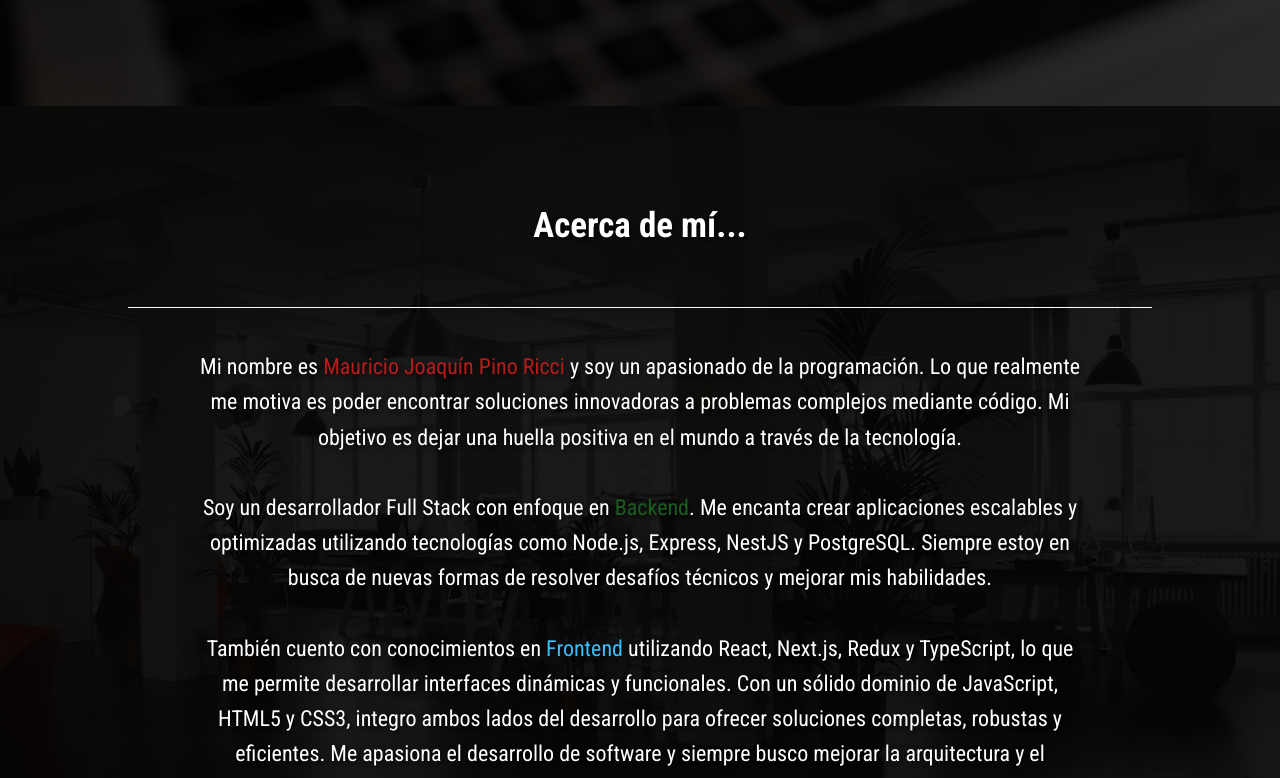
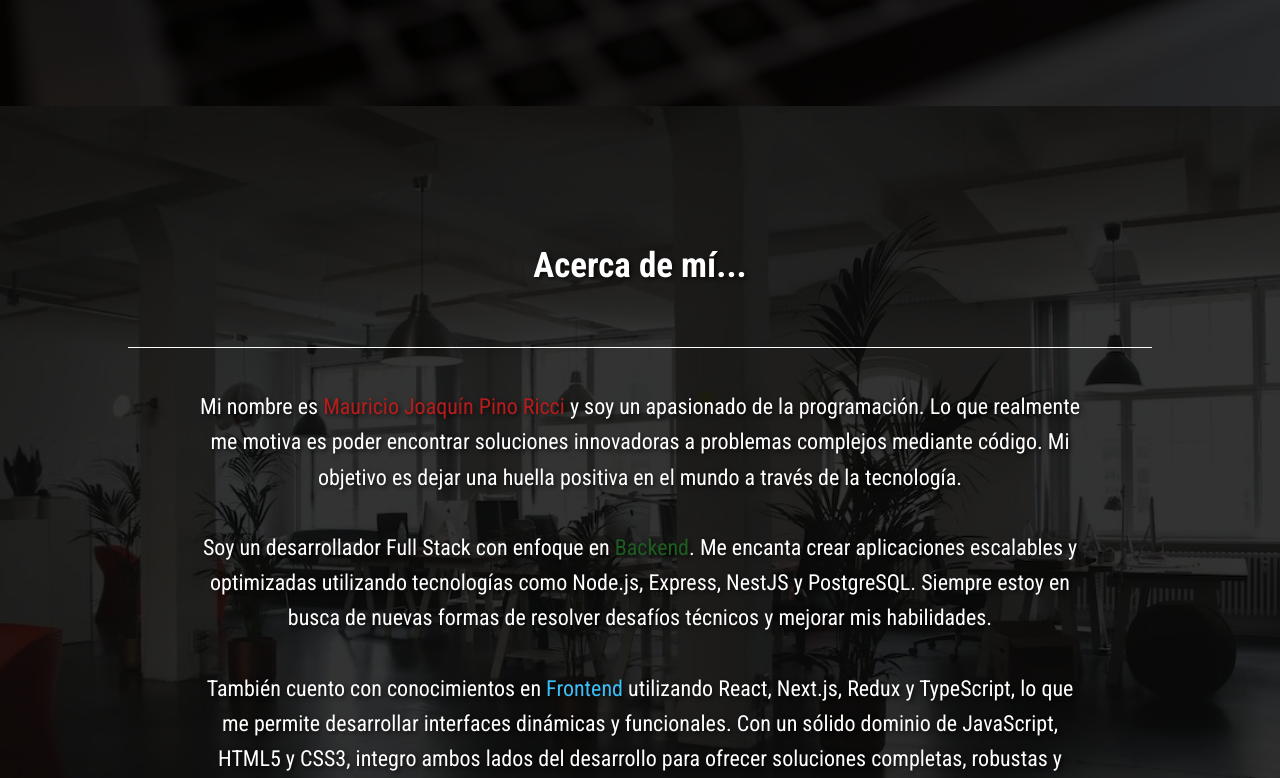
Before and after one commit to MauriPinoRicci/portfolio_front_end, a Next.js app: page / in a window 1280 px wide. Shown: the part 694-1472 px from the top of the page. Built offline with nearby package versions, Linux system fonts and the light colour scheme.

Commit message:
arreglo en acerca de mi

```diff
--- a/package.json
+++ b/package.json
@@ -21,6 +21,7 @@
     "typescript": "5.0.4"
   },
   "devDependencies": {
-    "@types/react": "^19.0.8"
+    "@types/react": "^19.0.8",
+    "@types/react-burger-menu": "^2.8.7"
   }
 }
--- a/src/components/AcercaDeMi/AcercaDeMi.module.css
+++ b/src/components/AcercaDeMi/AcercaDeMi.module.css
@@ -12,6 +12,7 @@
   z-index: 1;
   overflow: hidden;
   margin-top: 0;            /* Asegura que no haya un margen superior */
+  padding: 100px 0px 20px 0px;
 }
 
 .backgroundOverlay {
@@ -20,7 +21,7 @@
   left: 0;
   width: 100%;
   height: 100%;
-  background: rgba(0, 0, 0, 0.9);  /* Overlay para oscurecer el fondo */
+  background: rgba(0, 0, 0, 0.8);  /* Overlay para oscurecer el fondo */
   z-index: 2;
 }
 
```
Also changed, not shown: 2 other files (tests, documents, lock files or other folders).
